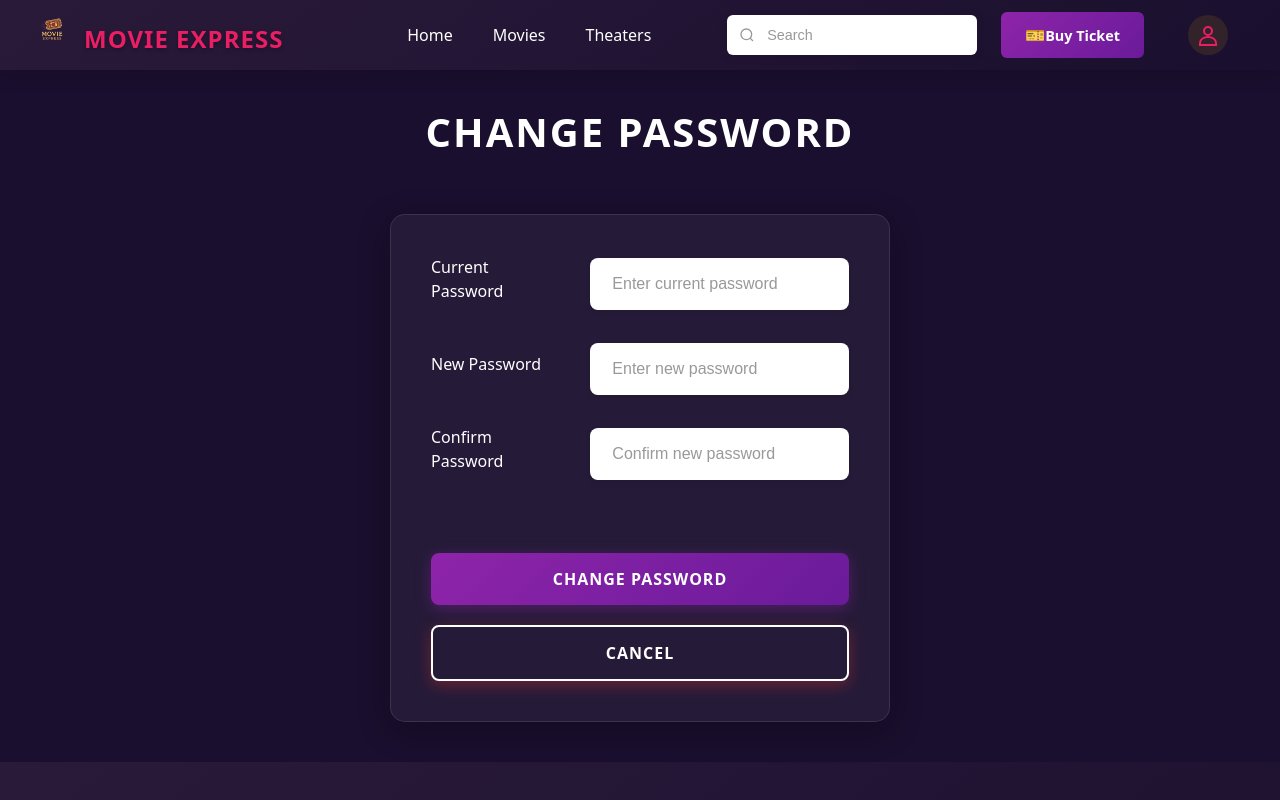
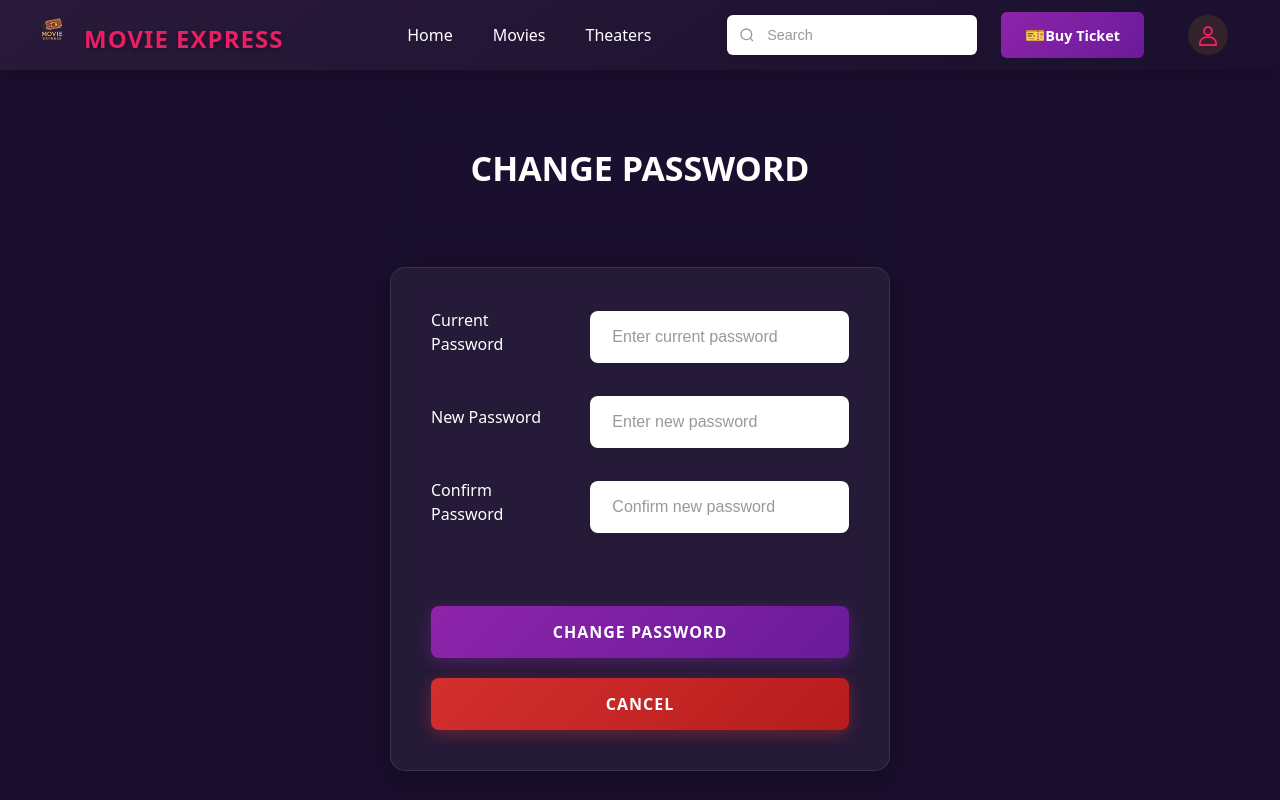
Before and after one commit to AnuNirmani/Movie-Ticket-Booking, a React (Vite) app: page /change-password in a window 1280 px wide. Shown: the top 800 px of the page. Built offline with nearby package versions, Linux system fonts and the light colour scheme.

Commit message:
Ended frontend

```diff
--- a/src/FrondEnd/css/Auth/forgotpassword.css
+++ b/src/FrondEnd/css/Auth/forgotpassword.css
@@ -80,12 +80,12 @@
 }
 
 .logo-movie {
-  color: #ffc107;
+  color: #e91e63 !important;
   margin-bottom: 2px;
 }
 
 .logo-express {
-  color: #ffc107;
+  color: #e91e63 !important;
 }
 
 /* Instruction text */
--- a/src/FrondEnd/css/Auth/newpassword.css
+++ b/src/FrondEnd/css/Auth/newpassword.css
@@ -79,12 +79,12 @@
 }
 
 .logo-movie {
-  color: #ffc107;
+  color: #e91e63 !important;
   margin-bottom: 2px;
 }
 
 .logo-express {
-  color: #ffc107;
+  color: #e91e63 !important;
 }
 
 /* Form styles */
@@ -529,6 +529,7 @@
   margin: 5px 0;
   font-family: sans-serif;
   text-shadow: 0 2px 4px rgba(0, 0, 0, 0.3);
+  text-align: center;
 }
 
 .error-ok-btn {
--- a/src/FrondEnd/css/Auth/sendotp.css
+++ b/src/FrondEnd/css/Auth/sendotp.css
@@ -79,12 +79,12 @@
 }
 
 .logo-movie {
-  color: #ffc107;
+  color: #e91e63 !important;
   margin-bottom: 2px;
 }
 
 .logo-express {
-  color: #ffc107;
+  color: #e91e63 !important;
 }
 
 /* Instruction text */
--- a/src/FrondEnd/css/Auth/signup.css
+++ b/src/FrondEnd/css/Auth/signup.css
@@ -90,12 +90,12 @@
 }
 
 .logo-movie {
-  color: #ffc107;
+  color: #e91e63 !important;
   margin-bottom: 2px;
 }
 
 .logo-express {
-  color: #ffc107;
+  color: #e91e63 !important;
 }
 
 /* Form styles */
--- a/src/FrondEnd/css/Home/theaters.css
+++ b/src/FrondEnd/css/Home/theaters.css
@@ -8,8 +8,18 @@
 
 .theaters-header {
   text-align: center;
-  margin-bottom: 3rem;
-  padding: 0 2rem;
+  margin-bottom: 20px;
+  padding: 40px 20px;
+  background: transparent;
+  border-radius: 15px;
+  backdrop-filter: blur(10px);
+}
+
+.theaters-header h1 {
+  font-size: 34px;
+  font-weight: 700;
+  margin-bottom: 20px;
+  color: white;
 }
 
 .theaters-title {
--- a/src/FrondEnd/css/Profile/changepassword.css
+++ b/src/FrondEnd/css/Profile/changepassword.css
@@ -19,16 +19,18 @@
 
 .change-password-header {
   text-align: center;
-  margin-bottom: 60px;
+  margin-bottom: 20px;
+  padding: 40px 20px;
+  background: transparent;
+  border-radius: 15px;
+  backdrop-filter: blur(10px);
 }
 
 .change-password-header h1 {
-  font-size: 2.5rem;
+  font-size: 34px;
   font-weight: 700;
-  margin: 0;
+  margin-bottom: 20px;
   color: white;
-  text-transform: uppercase;
-  letter-spacing: 2px;
 }
 
 .change-password-content {
@@ -139,15 +141,15 @@
 }
 
 .cancel-btn {
-  background: transparent;
-  color: white;
-  border: 2px solid #ffffff;
+  background: linear-gradient(135deg, #d32f2f, #b71c1c);
+  color: #ffffff;
+  box-shadow: 0 4px 15px rgba(211, 47, 47, 0.4);
 }
 
 .cancel-btn:hover:not(:disabled) {
-  background: rgba(255, 255, 255, 0.1);
+  background: linear-gradient(135deg, #f44336, #d32f2f);
   transform: translateY(-2px);
-  box-shadow: 0 6px 20px rgba(255, 255, 255, 0.2);
+  box-shadow: 0 6px 20px rgba(211, 47, 47, 0.6);
 }
 
 .cancel-btn:disabled {
```
